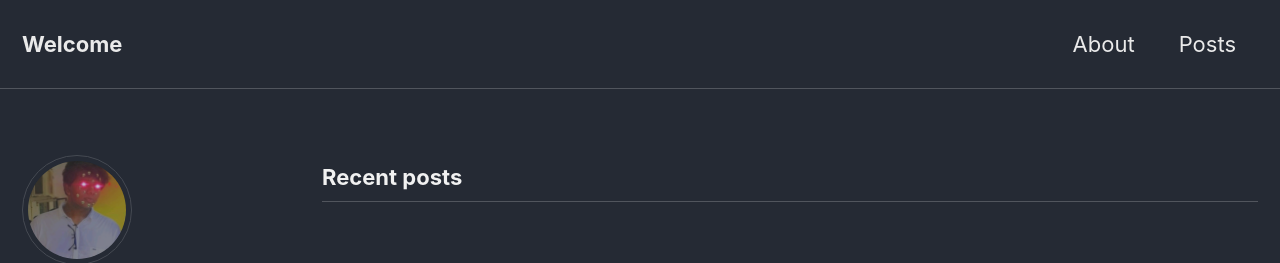
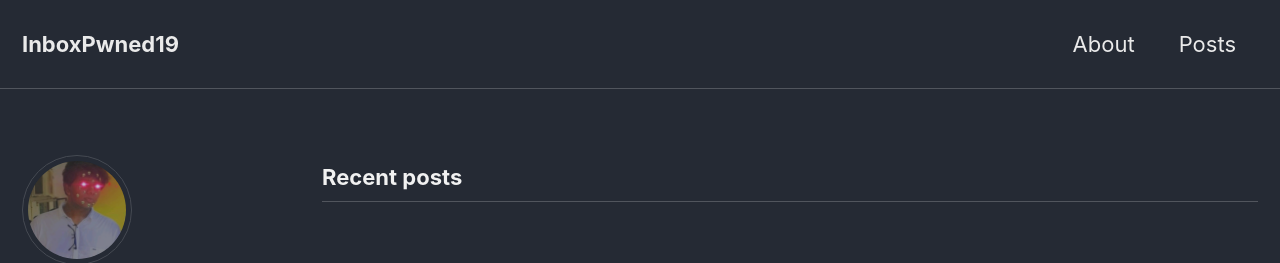
Before and after one commit to AthisSN/athissn.github.io, a Jekyll site: the page built from index.html, in a window 1280 px wide and 900 px high. Shown: the top 263 px of the window. Built offline with Jekyll 4.4.1, drawn with Linux system fonts in a browser that asks for light colours; cached includes are drawn as plain includes; nearby versions of some CDN libraries; the list of posts is cut into pages by our own code.

Commit message:
Update _config.yml

```diff
--- a/_config.yml
+++ b/_config.yml
@@ -16,7 +16,7 @@ minimal_mistakes_skin    : "dark" # "air", "aqua", "contrast", "dark", "dirt", "
 
 # Site Settings
 locale                   : "en-US"
-title                    : "Welcome"
+title                    : "InboxPwned19"
 title_separator          : "|"
 name                     : "Home"
 description              : ""
```
